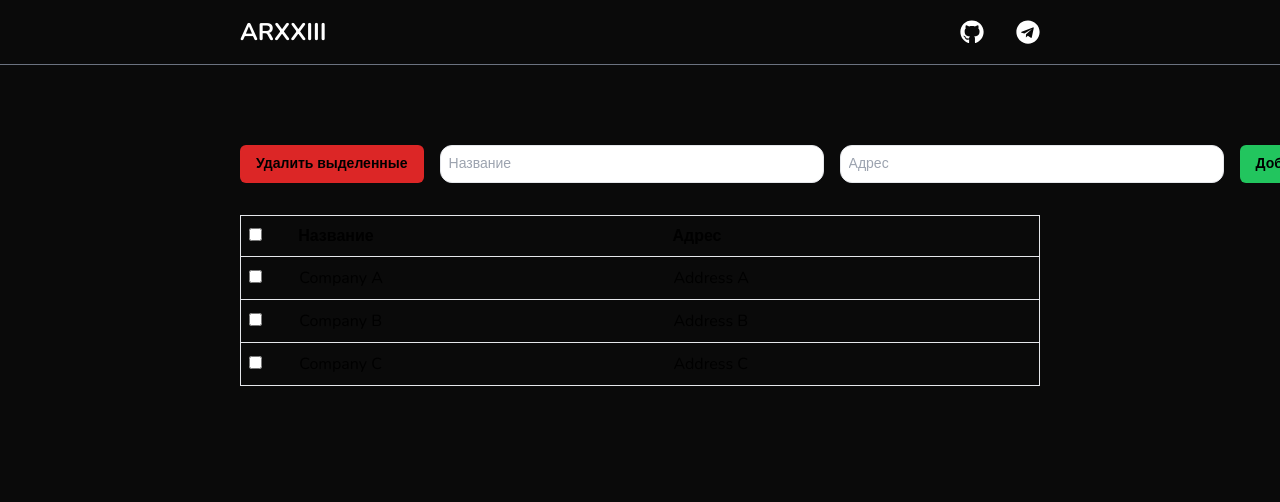
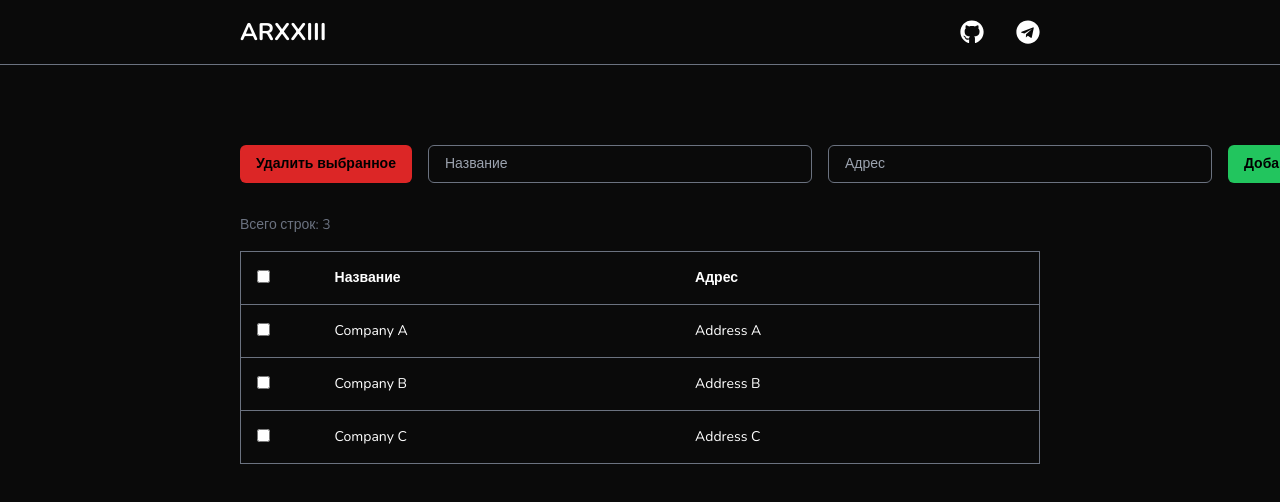
Before and after one commit to ARXXIII/adept-frontend-test, a React (Vite) app: page / in a window 1280 px wide. Shown: the top 502 px of the page. Built offline with nearby package versions, Linux system fonts and the light colour scheme.

Commit message:
Add sort functionality

```diff
--- a/src/components/company-table.tsx
+++ b/src/components/company-table.tsx
@@ -1,3 +1,5 @@
+import clsx from 'clsx'
+
 import { useState } from 'react'
 
 import { RootState } from '../store/store'
@@ -8,25 +10,30 @@ import {
     toggleSelectCompany,
     toggleSelectAll,
     editCompany,
+    sortCompanies,
 } from '../store/companies-slice'
+
+import { Input } from './input'
 import { Button } from './button'
-import clsx from 'clsx'
+import { FaSortAlphaDown, FaSortAlphaUp } from 'react-icons/fa'
 
 export const CompanyTable = () => {
     const dispatch = useDispatch()
     const companies = useSelector((state: RootState) => state.companies.companies)
+    const sortBy = useSelector((state: RootState) => state.companies.sortBy)
+    const sortDirection = useSelector((state: RootState) => state.companies.sortDirection)
     const [newCompany, setNewCompany] = useState({ name: '', address: '' })
 
     const handleToggleSelectAll = (e: React.ChangeEvent<HTMLInputElement>) => {
         dispatch(toggleSelectAll(e.target.checked))
     }
 
-    const handleEditCompany = (id: string, field: keyof typeof newCompany, value: string) => {
-        dispatch(editCompany({
-            id, [field]: value, selected: false,
-            name: '',
-            address: ''
-        }))
+    const handleEditCompany = (id: string, field: 'name' | 'address', value: string) => {
+        const updatedCompany = companies.find((company) => company.id === id)
+
+        if (updatedCompany) {
+            dispatch(editCompany({ ...updatedCompany, [field]: value }))
+        }
     }
 
     const handleAddCompany = () => {
@@ -36,6 +43,10 @@ export const CompanyTable = () => {
         }
     }
 
+    const handleSort = (field: 'name' | 'address') => {
+        dispatch(sortCompanies(field));
+    }
+
     return (
         <div className="space-y-8 mt-20 px-4 lg:px-60">
             <div className="flex justify-between gap-x-4">
@@ -43,22 +54,20 @@ export const CompanyTable = () => {
                     variant='delete'
                     onClick={() => dispatch(removeSelectedCompanies())}
                 >
-                    Удалить выделенные
+                    Удалить выбранное
                 </Button>
                 <div className='flex gap-x-4'>
-                    <input
-                        type="text"
+                    <Input
                         placeholder="Название"
                         value={newCompany.name}
                         onChange={(e) => setNewCompany({ ...newCompany, name: e.target.value })}
-                        className="p-2 lg:min-w-96 text-sm border rounded-xl"
+                        className='lg:min-w-96'
                     />
-                    <input
-                        type="text"
+                    <Input
                         placeholder="Адрес"
                         value={newCompany.address}
                         onChange={(e) => setNewCompany({ ...newCompany, address: e.target.value })}
-                        className="p-2 lg:min-w-96 text-sm border rounded-xl"
+                        className='lg:min-w-96'
                     />
                     <Button
                         variant='add'
@@ -68,14 +77,30 @@ export const CompanyTable = () => {
                     </Button>
                 </div>
             </div>
-            <table className="w-full text-left border">
+            <div className='space-y-4'>
+                <h3 className='text-sm text-gray-500'>Всего строк: {companies.length.toLocaleString('ru-RU')}</h3>
+                <table className="w-full text-left text-white border border-gray-500">
                     <thead>
                         <tr>
-                        <th className="p-2">
-                            <input type="checkbox" onChange={handleToggleSelectAll} />
+                            <th className="px-4 py-2">
+                                <input type="checkbox" id='select-all' onChange={handleToggleSelectAll} />
                             </th>
-                        <th className="p-2">Название</th>
-                        <th className="p-2">Адрес</th>
+                            <th className='py-2' onClick={() => handleSort('name')}>
+                                <Button
+                                    type='button'
+                                    className='flex items-center gap-x-2 font-black text-base'>
+                                    Название
+                                    {sortBy === 'name' && (sortDirection === 'asc' ? <FaSortAlphaUp className="size-5" /> : <FaSortAlphaDown className="size-5" />)}
+                                </Button>
+                            </th>
+                            <th className='py-2' onClick={() => handleSort('address')}>
+                                <Button
+                                    type='button'
+                                    className='flex items-center gap-x-2 font-black text-base'>
+                                    Адрес
+                                    {sortBy === 'address' && (sortDirection === 'asc' ? <FaSortAlphaUp className="size-5" /> : <FaSortAlphaDown className="size-5" />)}
+                                </Button>
+                            </th>
                         </tr>
                     </thead>
                     <tbody>
@@ -83,31 +108,29 @@ export const CompanyTable = () => {
                         {companies.map((company) => (
                             <tr
                                 key={company.id}
-                            className={clsx('border transition-colors',
-                                company.selected && 'bg-blue-100'
+                                className={clsx('border border-gray-500 transition-colors',
+                                    company.selected && 'border-blue-500 bg-blue-500/10'
                                 )}
                             >
-                            <td className='p-2'>
+                                <td className='px-4 py-2'>
                                     <input
                                         type="checkbox"
                                         checked={company.selected}
                                         onChange={() => dispatch(toggleSelectCompany(company.id))}
                                     />
                                 </td>
-                            <td>
-                                <input
-                                    type="text"
+                                <td className='py-2'>
+                                    <Input
                                         value={company.name}
                                         onChange={(e) => handleEditCompany(company.id, 'name', e.target.value)}
-                                    className="p-2 w-full bg-transparent"
+                                        className='border-none bg-transparent'
                                     />
                                 </td>
-                            <td>
-                                <input
-                                    type="text"
+                                <td className='py-2'>
+                                    <Input
                                         value={company.address}
                                         onChange={(e) => handleEditCompany(company.id, 'address', e.target.value)}
-                                    className="p-2 w-full bg-transparent"
+                                        className='border-none bg-transparent'
                                     />
                                 </td>
                             </tr>
@@ -116,5 +139,6 @@ export const CompanyTable = () => {
                     </tbody>
                 </table>
             </div>
+        </div>
     )
 }
--- a/src/store/companies-slice.ts
+++ b/src/store/companies-slice.ts
@@ -9,6 +9,8 @@ interface Company {
 
 interface CompaniesState {
 	companies: Company[]
+	sortBy: 'name' | 'address' | null
+	sortDirection: 'asc' | 'desc'
 }
 
 const initialState: CompaniesState = {
@@ -17,6 +19,8 @@ const initialState: CompaniesState = {
 		{ id: '2', name: 'Company B', address: 'Address B', selected: false },
 		{ id: '3', name: 'Company C', address: 'Address C', selected: false },
 	],
+	sortBy: null,
+	sortDirection: 'asc',
 }
 
 const companiesSlice = createSlice({
@@ -32,6 +36,7 @@ const companiesSlice = createSlice({
 				...action.payload,
 				selected: false,
 			}
+
 			state.companies.push(newCompany)
 		},
 		removeSelectedCompanies: (state) => {
@@ -43,6 +48,7 @@ const companiesSlice = createSlice({
 			const company = state.companies.find(
 				(company) => company.id === action.payload
 			)
+
 			if (company) company.selected = !company.selected
 		},
 		toggleSelectAll: (state, action: PayloadAction<boolean>) => {
@@ -54,7 +60,33 @@ const companiesSlice = createSlice({
 			const index = state.companies.findIndex(
 				(c) => c.id === action.payload.id
 			)
-			if (index !== -1) state.companies[index] = action.payload
+
+			if (index !== -1) {
+				state.companies[index] = {
+					...state.companies[index],
+					...action.payload,
+				}
+			}
+		},
+		sortCompanies: (state, action: PayloadAction<'name' | 'address'>) => {
+			const sortBy = action.payload
+			const sortDirection =
+				state.sortBy === sortBy && state.sortDirection === 'asc'
+					? 'desc'
+					: 'asc'
+
+			state.sortBy = sortBy
+			state.sortDirection = sortDirection
+
+			state.companies.sort((a, b) => {
+				const fieldA = a[sortBy].toLowerCase()
+				const fieldB = b[sortBy].toLowerCase()
+
+				if (fieldA < fieldB) return sortDirection === 'asc' ? -1 : 1
+				if (fieldA > fieldB) return sortDirection === 'asc' ? 1 : -1
+
+				return 0
+			})
 		},
 	},
 })
@@ -65,5 +97,7 @@ export const {
 	toggleSelectCompany,
 	toggleSelectAll,
 	editCompany,
+	sortCompanies,
 } = companiesSlice.actions
+
 export default companiesSlice.reducer
```
Lines whose indentation alone changed are shown as unchanged.
